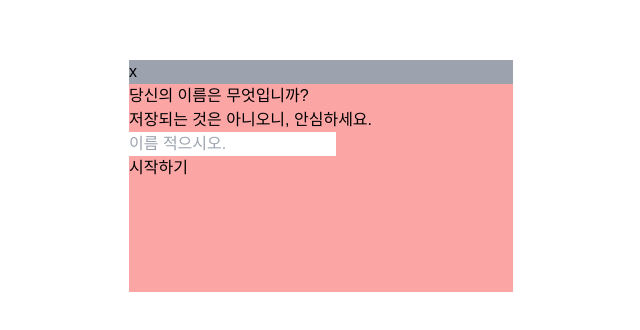
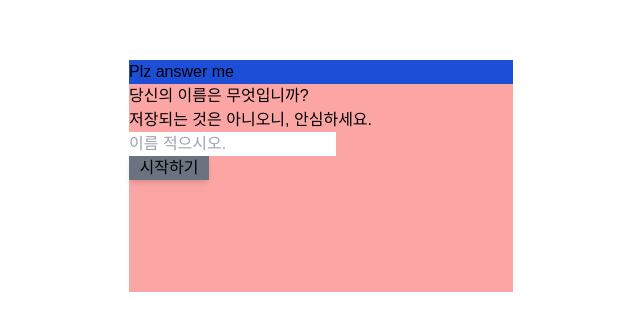
Before and after one commit to yun-21/refusal, a Next.js app in the folder client/: page /name_question in a window 1280 px wide. Shown: the part 224-554 px from the top of the page, without its empty margins (319-959 px from the left). Built offline with nearby package versions, Linux system fonts and the light colour scheme.

Commit message:
탭창, 버튼 커스텀 중

```diff
--- a/client/src/app/name_question/page.tsx
+++ b/client/src/app/name_question/page.tsx
@@ -27,14 +27,14 @@ export default function Name() {
   }
   return (
     <div className='text-black w-full h-full flex flex-col justify-center items-center'>
-      <div className='bg-gray-400 w-96 h-6'>
-        x
+      <div className='bg-blue-700 w-96 h-6'>
+        Plz answer me
       </div>
       <div className='bg-red-300 w-96 h-52 '>
         <h1>당신의 이름은 무엇입니까?</h1>
         <div>저장되는 것은 아니오니, 안심하세요.</div>
         <input type="text" onChange={nameChange} placeholder="이름 적으시오." />
-        <div onClick={nameSend}>시작하기</div>
+        <div onClick={nameSend} className='bg-gray-500 w-20 text-center shadow-md'>시작하기</div>
       </div>
     </div>
   );
```
